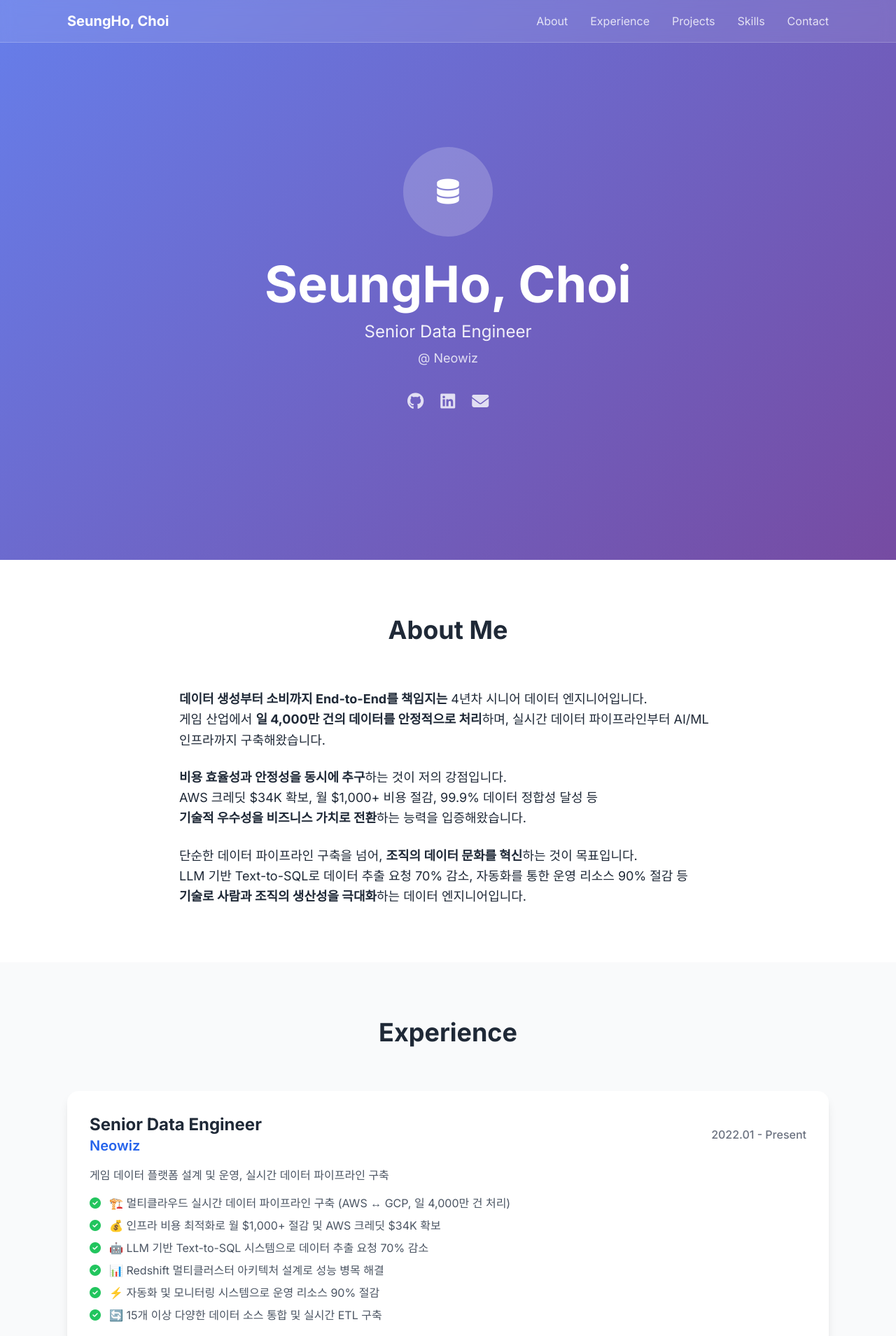
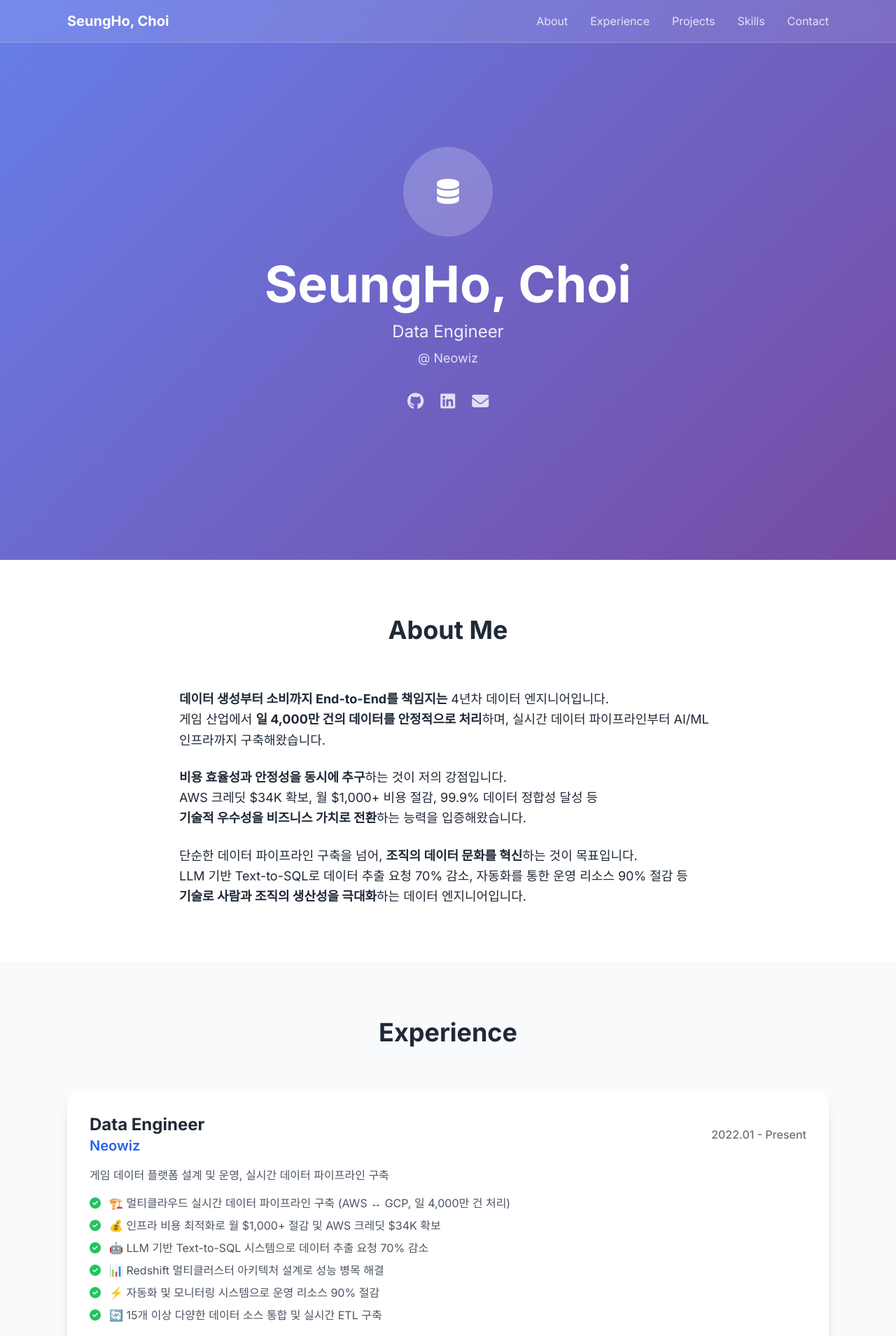
Before and after one commit to smothly/smothly.github.io, a FastAPI app: page / in a window 1280 px wide. Shown: the top 1909 px of the page at 70% size. Run offline with FastAPI, Linux system fonts and the light colour scheme; some libraries are stand-ins or nearby versions.

Commit message:
Add favicon, social media preview, remove Senior title, remove GitHub links from projects

```diff
--- a/data/portfolio_data.py
+++ b/data/portfolio_data.py
@@ -8,7 +8,7 @@ from typing import Dict, List, Optional
 # 상수 정의
 PERSONAL_INFO = {
     "name": "SeungHo, Choi",
-    "title": "Senior Data Engineer",
+    "title": "Data Engineer",
     "company": "Neowiz",
     "email": "your.email@example.com",
     "github": "https://github.com/smothly",
@@ -18,7 +18,7 @@ PERSONAL_INFO = {
 
 ABOUT_TEXT = """
 <p class="mb-6 text-lg leading-relaxed">
-<strong>데이터 생성부터 소비까지 End-to-End를 책임지는</strong> 4년차 시니어 데이터 엔지니어입니다.<br>
+<strong>데이터 생성부터 소비까지 End-to-End를 책임지는</strong> 4년차 데이터 엔지니어입니다.<br>
 게임 산업에서 <strong>일 4,000만 건의 데이터를 안정적으로 처리</strong>하며, 실시간 데이터 파이프라인부터 AI/ML 인프라까지 구축해왔습니다.
 </p>
 
@@ -38,7 +38,7 @@ LLM 기반 Text-to-SQL로 데이터 추출 요청 70% 감소, 자동화를 통
 EXPERIENCE_DATA = [
     {
         "company": "Neowiz",
-        "position": "Senior Data Engineer",
+        "position": "Data Engineer",
         "period": "2022.01 - Present",
         "description": "게임 데이터 플랫폼 설계 및 운영, 실시간 데이터 파이프라인 구축",
         "achievements": [
@@ -70,7 +70,6 @@ PROJECTS_DATA = [
         "description": "AWS DMS CDC, Lambda, SQS를 활용하여 RDS Aurora의 데이터를 Google BigQuery로 준실시간 이동하는 멀티클라우드 파이프라인 구축. 일 4,000만 건 데이터 처리로 실시간 분석 및 FDS 지원",
         "tech_stack": ["AWS DMS", "AWS Lambda", "SQS", "Google BigQuery", "Python", "Terraform"],
         "image": "/static/images/projects/aws-bigquery-pipeline/architecture.png",
-        "github": "https://github.com/smothly",
         "highlights": ["일 4,000만 건 데이터 처리", "99.9% 데이터 정합성", "평균 지연시간 1-2분", "실시간 FDS 지원"]
     },
     {
@@ -80,7 +79,6 @@ PROJECTS_DATA = [
         "description": "단일 클러스터 DW 환경을 멀티클러스터로 전환하여 성능 병목 해결. AWS와 협업하여 Games on AWS 발표 및 $34K 크레딧 확보. Concurrency Scaling, 암호화, 비용 최적화 적용",
         "tech_stack": ["Amazon Redshift", "AWS", "Terraform", "Grafana", "CloudWatch"],
         "image": "/static/images/projects/aws-bigquery-pipeline/table_status.png",
-        "github": "https://github.com/smothly",
         "highlights": ["AWS 크레딧 $34K 확보", "Games on AWS 발표", "성능 병목 해결", "무중단 암호화 적용"]
     },
     {
@@ -90,7 +88,6 @@ PROJECTS_DATA = [
         "description": "LangChain과 OpenAI GPT를 활용한 챗봇 형태의 Text-to-SQL 시스템 구축. 자연어 질의를 SQL로 변환하여 데이터 추출 요청을 70% 감소시키고 비개발자도 쉽게 데이터 조회 가능",
         "tech_stack": ["OpenAI GPT", "LangChain", "Chainlit", "FastAPI", "Langfuse"],
         "image": "/static/images/projects/aws-bigquery-pipeline/table_status2.png",
-        "github": "https://github.com/smothly",
         "highlights": ["데이터 추출 요청 70% 감소", "자연어 → SQL 변환", "대화형 인터페이스", "프롬프트 최적화"]
     },
     {
@@ -100,7 +97,6 @@ PROJECTS_DATA = [
         "description": "Trino를 AWS ECS에 배포하여 다양한 데이터 소스(S3, BigQuery, Redshift 등)를 통합 쿼리할 수 있는 DataLake 환경 구축. Federated Query와 Iceberg 테이블 포맷 활용",
         "tech_stack": ["Trino", "AWS ECS", "Apache Iceberg", "S3", "Glue Catalog"],
         "image": "/static/images/projects/aws-bigquery-pipeline/architecture.png",
-        "github": "https://github.com/smothly",
         "highlights": ["15개 이상 데이터 소스 통합", "Federated Query 지원", "Iceberg 테이블 포맷", "ECS 기반 Auto Scaling"]
     },
     {
@@ -110,7 +106,6 @@ PROJECTS_DATA = [
         "description": "S3 Intelligent Tiering, Graviton 인스턴스, Serverless 아키텍처 등을 통한 체계적인 비용 최적화. 월 $1,000+ 절감 달성 및 지속적인 비용 모니터링 체계 구축",
         "tech_stack": ["AWS Cost Explorer", "S3 Lifecycle", "Graviton", "Lambda", "Grafana"],
         "image": "/static/images/projects/aws-bigquery-pipeline/table_status.png",
-        "github": "https://github.com/smothly",
         "highlights": ["월 $1,000+ 비용 절감", "S3 Intelligent Tiering", "Graviton 적용", "자동 비용 모니터링"]
     },
     {
@@ -120,7 +115,6 @@ PROJECTS_DATA = [
         "description": "Google/Apple 마켓, Data.ai, ElasticSearch, DynamoDB, Redis 등 15개 이상의 외부 데이터 소스를 안정적으로 수집하는 통합 플랫폼 구축. API 제한 대응 및 자동 복구 시스템 포함",
         "tech_stack": ["Python", "AWS Lambda", "Prefect", "API Integration", "Redis", "DynamoDB"],
         "image": "/static/images/projects/aws-bigquery-pipeline/table_status2.png",
-        "github": "https://github.com/smothly",
         "highlights": ["15개 이상 데이터 소스", "API Rate Limiting 대응", "자동 복구 시스템", "실시간 모니터링"]
     },
     {
@@ -130,7 +124,6 @@ PROJECTS_DATA = [
         "description": "Grafana, CloudWatch, Prefect를 활용한 종합적인 모니터링 시스템 구축. 자동화를 통해 운영 리소스 90% 절감 및 장애 대응 시간 최소화",
         "tech_stack": ["Grafana", "CloudWatch", "Prefect", "AWS SNS", "Slack API"],
         "image": "/static/images/projects/aws-bigquery-pipeline/architecture.png",
-        "github": "https://github.com/smothly",
         "highlights": ["운영 리소스 90% 절감", "실시간 장애 감지", "자동 복구 시스템", "통합 대시보드"]
     }
 ]
--- a/docs/index.html
+++ b/docs/index.html
@@ -35,9 +35,7 @@
     <section class="gradient-bg text-white py-20">
         <div class="max-w-4xl mx-auto px-4 sm:px-6 lg:px-8 text-center">
             <div class="mb-8">
-                <div class="w-32 h-32 rounded-full mx-auto mb-6 border-4 border-white shadow-lg bg-white/20 flex items-center justify-center">
-                    <i class="fas fa-user text-6xl text-white"></i>
-                </div>
+                <img src="static/images/profile.jpg" alt="SeungHo Choi" class="w-32 h-32 rounded-full mx-auto mb-6 border-4 border-white shadow-lg">
             </div>
             <h1 class="text-5xl md:text-6xl font-bold mb-6">Senior Data Engineer</h1>
             <p class="text-xl md:text-2xl text-white/90 mb-8">데이터 생성부터 소비까지 End-to-End를 책임지는 4년차 시니어 데이터 엔지니어</p>
--- a/templates/index.html
+++ b/templates/index.html
@@ -149,11 +149,6 @@
                                 <span class="text-blue-600 font-semibold group-hover:text-blue-800 transition-colors">
                                     자세히 보기 <i class="fas fa-arrow-right ml-1 group-hover:translate-x-1 transition-transform"></i>
                                 </span>
-                                {% if project.github %}
-                                <span class="text-gray-500 group-hover:text-gray-700 transition-colors" onclick="event.preventDefault(); event.stopPropagation(); window.open('{{ project.github }}', '_blank');">
-                                    <i class="fab fa-github text-xl hover:scale-110 transition-transform"></i>
-                                </span>
-                                {% endif %}
                             </div>
                         </div>
                     </div>
--- a/templates/project.html
+++ b/templates/project.html
@@ -219,11 +219,7 @@
                     <i class="fas fa-arrow-left mr-2"></i> SeungHo Choi
                 </a>
                 <div class="flex space-x-4">
-                    {% if project.github %}
-                    <a href="{{ project.github }}" class="text-gray-600 hover:text-gray-800 transition-colors" target="_blank">
-                        <i class="fab fa-github text-xl"></i>
-                    </a>
-                    {% endif %}
+                    <!-- GitHub 링크 제거됨 -->
                 </div>
             </div>
         </div>
```
Also changed, not shown: docs/static/favicon.ico (added), static/favicon.ico (added), static/favicon.png (added), 3 other files.
